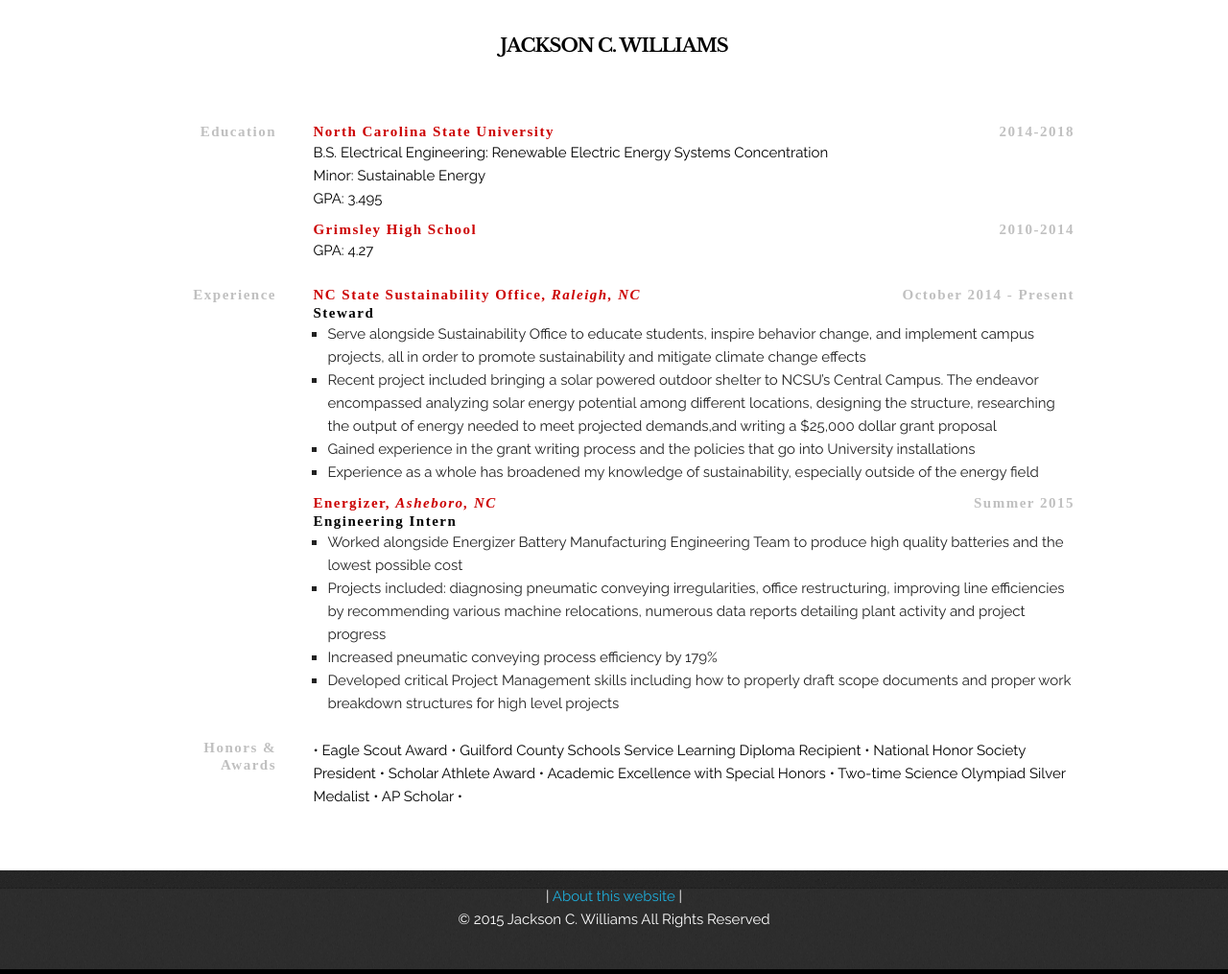
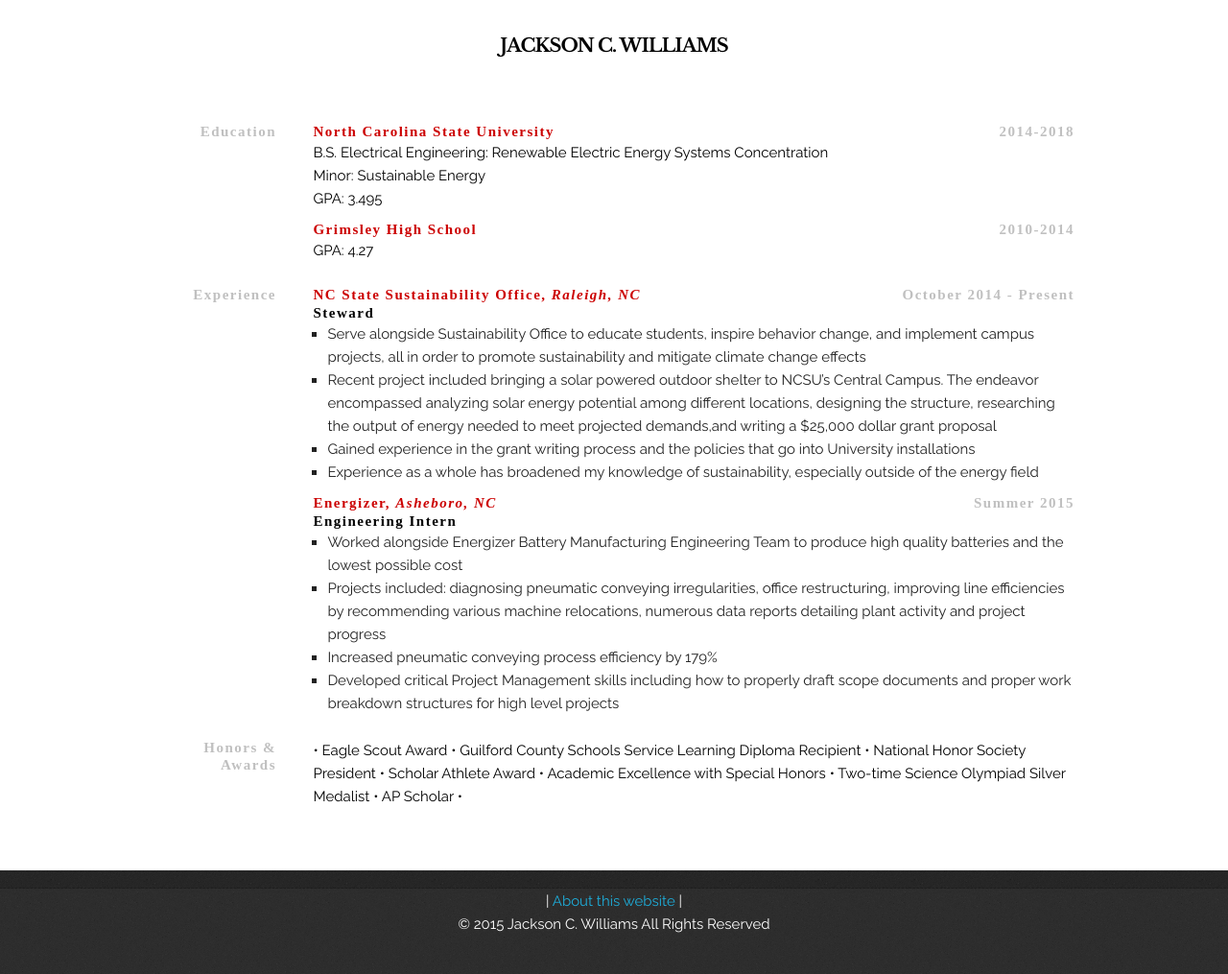
Before and after one commit to jacksoncwilliams/jackson-erin, a Jekyll site: the page built from résumé.html, in a window 1280 px wide. Shown: the whole page at 96% size. Built offline with Jekyll 4.4.1, drawn with Linux system fonts in a browser that asks for light colours; some web fonts are replaced.

Commit message:
Update simple.css

```diff
--- a/css/simple.css
+++ b/css/simple.css
@@ -321,7 +321,7 @@ body {
    padding-bottom: 40px;
    width: 100%;
    height: auto;
-   padding-top: 15px;
+   padding-top: 20px;
    text-align: center;
 }
 
```
